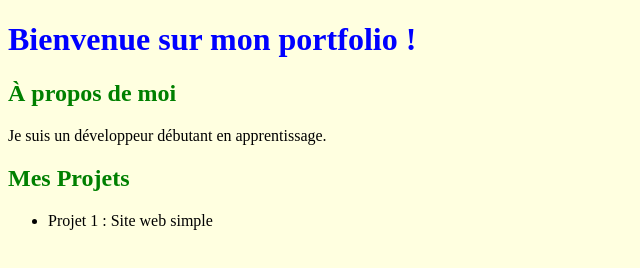
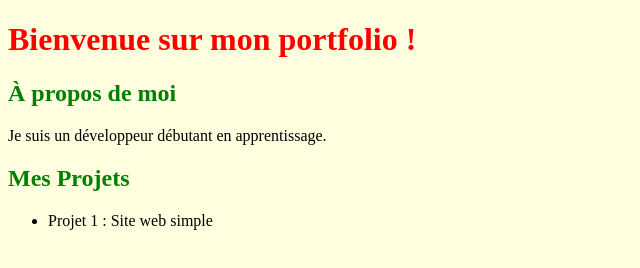
Before and after one commit to iyedchelli221/mon-portfolioo, a plain HTML site: page index.html in a window 1280 px wide. Shown: the whole page, without its empty margins (0-640 px from the left). Drawn offline with Linux system fonts and the light colour scheme.

Commit message:
changez: h1 { color: red; } part 6

```diff
--- a/styles.css
+++ b/styles.css
@@ -5,9 +5,8 @@ body {
 }
 
 
-h1 {
-  color: blue;
-}
+ h1 {
+color: red; }
 
 h2 {
   color: green;
```
